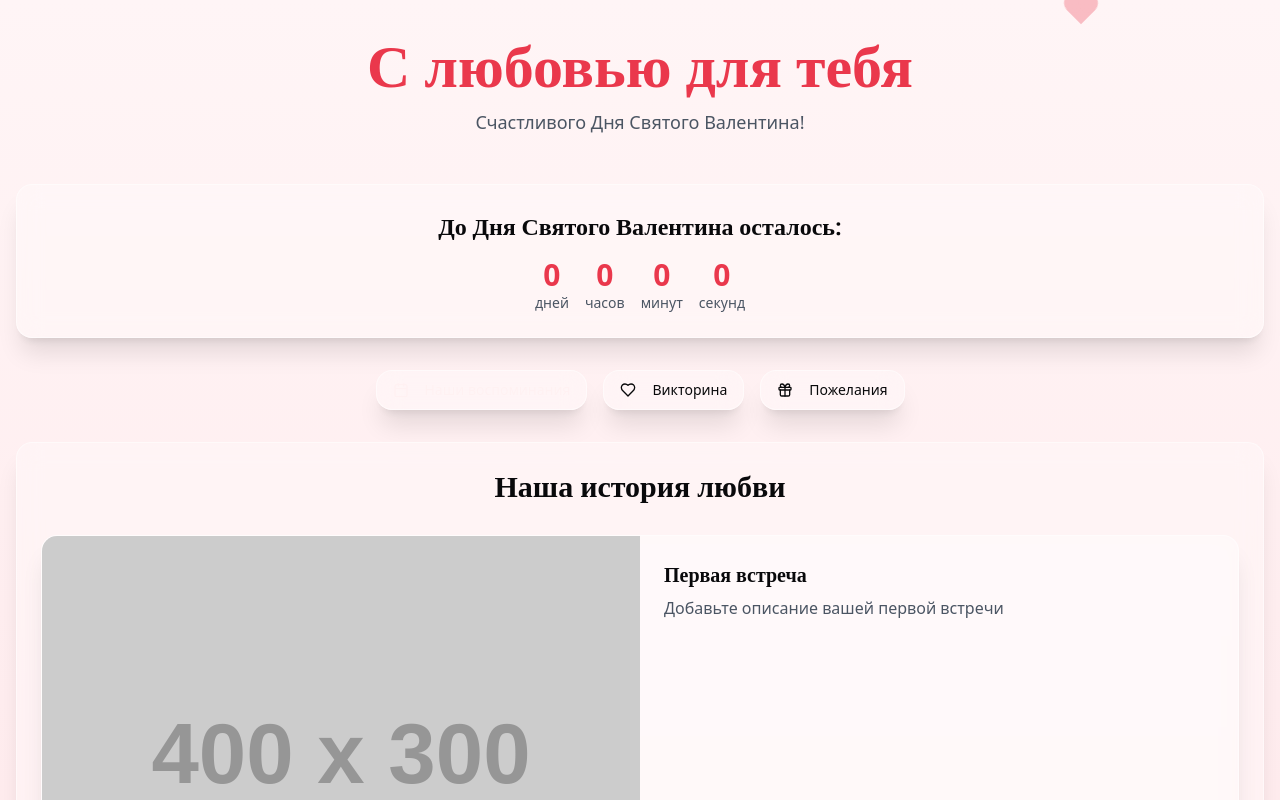
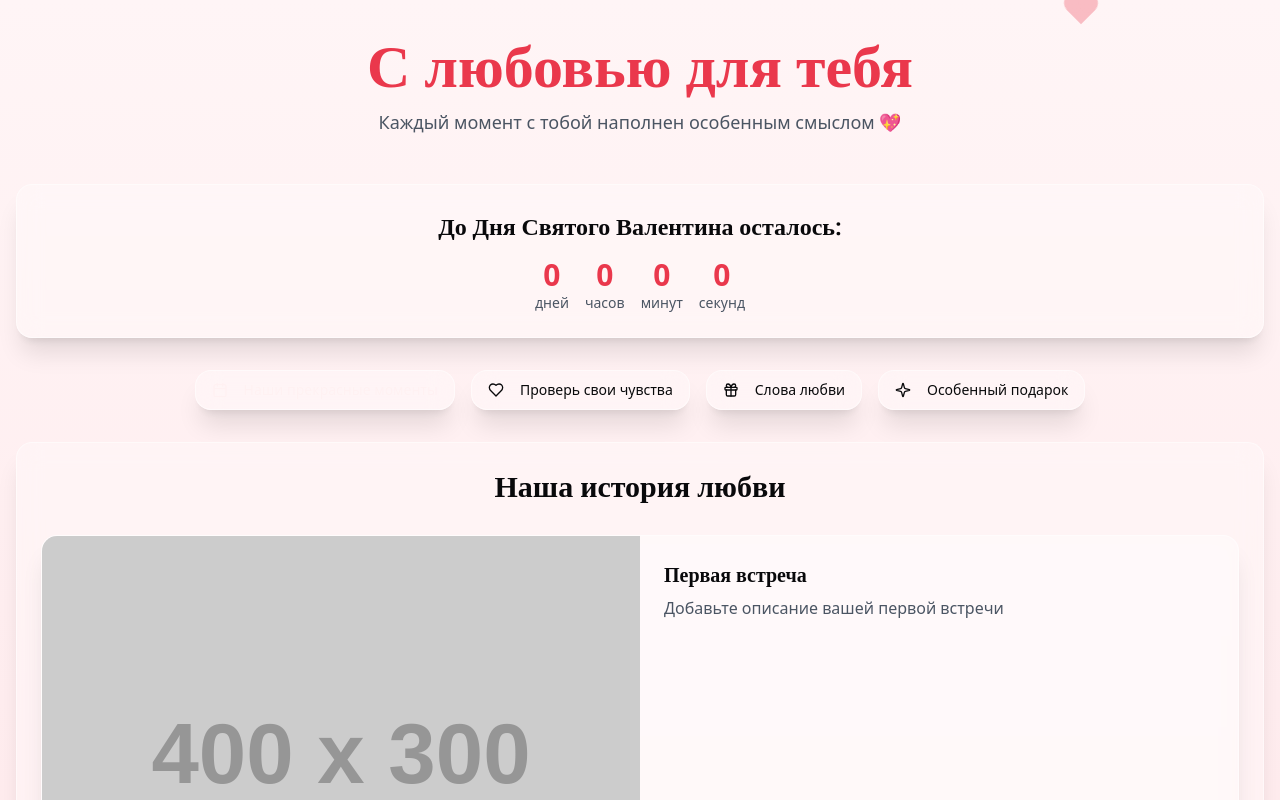
Before and after one commit to zxck1dbip/love-memory-lane, a React (Vite) app: page / in a window 1280 px wide. Shown: the top 800 px of the page. Built offline with nearby package versions, Linux system fonts and the light colour scheme.

Commit message:
Add virtual gift and improve text
Improve website text and add a virtual gift feature.

```diff
--- /dev/null
+++ b/src/components/VirtualGift.tsx
@@ -0,0 +1,70 @@
+
+import { useState } from "react";
+import { Button } from "@/components/ui/button";
+import { motion } from "framer-motion";
+import { Gift, Heart, Sparkles } from "lucide-react";
+
+const VirtualGift = () => {
+  const [isOpened, setIsOpened] = useState(false);
+  const [showMessage, setShowMessage] = useState(false);
+
+  const handleOpenGift = () => {
+    setIsOpened(true);
+    setTimeout(() => setShowMessage(true), 500);
+  };
+
+  return (
+    <div className="text-center space-y-8 p-4">
+      <h2 className="text-2xl md:text-3xl font-bold mb-8">
+        Твой особенный подарок
+      </h2>
+
+      <div className="min-h-[300px] flex items-center justify-center">
+        {!isOpened ? (
+          <motion.div
+            whileHover={{ scale: 1.05 }}
+            whileTap={{ scale: 0.95 }}
+            className="cursor-pointer"
+            onClick={handleOpenGift}
+          >
+            <div className="glass-card p-8 md:p-12 rounded-2xl shadow-xl flex flex-col items-center gap-4">
+              <Gift className="w-16 h-16 md:w-24 md:h-24 text-valentine-accent" />
+              <p className="text-lg md:text-xl text-gray-700">
+                Нажми, чтобы открыть свой подарок 🎁
+              </p>
+            </div>
+          </motion.div>
+        ) : (
+          <motion.div
+            initial={{ scale: 0 }}
+            animate={{ scale: 1 }}
+            className="glass-card p-8 md:p-12 max-w-md mx-auto shadow-xl"
+          >
+            {showMessage && (
+              <motion.div
+                initial={{ opacity: 0, y: 20 }}
+                animate={{ opacity: 1, y: 0 }}
+                className="space-y-6"
+              >
+                <div className="flex justify-center">
+                  <Heart className="w-16 h-16 text-valentine-accent" />
+                </div>
+                <p className="text-xl md:text-2xl text-valentine-accent font-medium mb-4">
+                  Мой самый драгоценный подарок - это ты в моей жизни ❤️
+                </p>
+                <p className="text-lg text-gray-700">
+                  Твоя любовь делает каждый мой день особенным. Спасибо, что ты рядом 🌟
+                </p>
+                <div className="flex justify-center pt-4">
+                  <Sparkles className="w-8 h-8 text-valentine-accent animate-pulse" />
+                </div>
+              </motion.div>
+            )}
+          </motion.div>
+        )}
+      </div>
+    </div>
+  );
+};
+
+export default VirtualGift;
--- a/src/pages/Index.tsx
+++ b/src/pages/Index.tsx
@@ -1,11 +1,12 @@
 
 import { useState, useEffect } from "react";
-import { Heart, Gift, Calendar } from "lucide-react";
+import { Heart, Gift, Calendar, SparkleIcon } from "lucide-react";
 import { Button } from "@/components/ui/button";
 import { Card } from "@/components/ui/card";
 import MemoryLane from "@/components/MemoryLane";
 import Quiz from "@/components/Quiz";
 import MessageGenerator from "@/components/MessageGenerator";
+import VirtualGift from "@/components/VirtualGift";
 import CountdownTimer from "@/components/CountdownTimer";
 import { useToast } from "@/hooks/use-toast";
 
@@ -42,6 +43,8 @@ const Index = () => {
         return <Quiz />;
       case "messages":
         return <MessageGenerator />;
+      case "gift":
+        return <VirtualGift />;
       default:
         return <MemoryLane />;
     }
@@ -60,7 +63,9 @@ const Index = () => {
           <h1 className="text-4xl md:text-6xl font-bold text-valentine-accent mb-4">
             С любовью для тебя
           </h1>
-          <p className="text-lg text-gray-600">Счастливого Дня Святого Валентина!</p>
+          <p className="text-lg text-gray-600">
+            Каждый момент с тобой наполнен особенным смыслом 💖
+          </p>
         </div>
 
         <CountdownTimer />
@@ -72,7 +77,7 @@ const Index = () => {
             className="glass-card"
           >
             <Calendar className="mr-2 h-4 w-4" />
-            Наши воспоминания
+            Наши прекрасные моменты
           </Button>
           <Button
             variant={activeSection === "quiz" ? "default" : "outline"}
@@ -80,7 +85,7 @@ const Index = () => {
             className="glass-card"
           >
             <Heart className="mr-2 h-4 w-4" />
-            Викторина
+            Проверь свои чувства
           </Button>
           <Button
             variant={activeSection === "messages" ? "default" : "outline"}
@@ -88,7 +93,15 @@ const Index = () => {
             className="glass-card"
           >
             <Gift className="mr-2 h-4 w-4" />
-            Пожелания
+            Слова любви
+          </Button>
+          <Button
+            variant={activeSection === "gift" ? "default" : "outline"}
+            onClick={() => setActiveSection("gift")}
+            className="glass-card"
+          >
+            <SparkleIcon className="mr-2 h-4 w-4" />
+            Особенный подарок
           </Button>
         </div>
 
```
